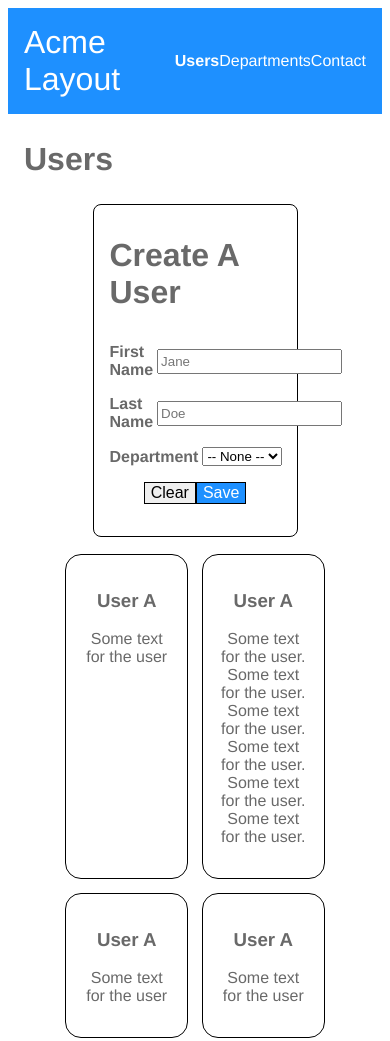
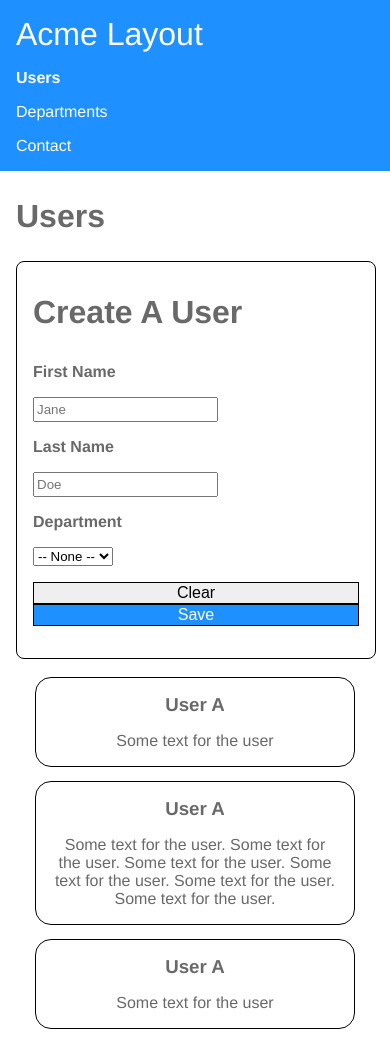
Before and after one commit to cwyoder/acme-flex-box, a plain HTML site: page index.html in a window 390 px wide. Shown: the top 1041 px of the page. Drawn offline with Linux system fonts and the light colour scheme.

Commit message:
Added meta viewport tag, mobile (600px) styles

```diff
--- a/index.html
+++ b/index.html
@@ -1,6 +1,7 @@
 <!DOCTYPE html>
 <html>
     <head>
+        <meta name="viewport" content="width=device-width, initial-scale=1">
         <link rel="stylesheet" type="text/css" href="styles.css">
     </head>
     <body>
--- a/styles.css
+++ b/styles.css
@@ -1,6 +1,7 @@
 body {
     font-family: 'Helvetica', sans-serif;
     box-sizing: border-box;
+    margin: 0;
 }
 
 #navbar {
@@ -110,10 +111,22 @@ nav {
     padding: 1rem;
     width: 26%;
     margin: 2%;
-    /* flex: 0 1 200px; */
 }
-/*
+
+.user-container h3 {
+    margin: 0 0 1rem 0;
+}
+
+.user-container p {
+    margin: 0;
+}
+
 @media (max-width: 600px) {
+    .logo {
+        flex: 0 1;
+        margin: 0 0 1rem 0;
+    }
+
     #navbar {
         flex-direction: column;
         align-items: flex-start;
@@ -123,11 +136,31 @@ nav {
         flex-direction: column;
     }
 
+    .navlink {
+        margin: 0 0 1rem 0;
+    }
+
+    .navlink:last-child {
+        margin: 0;
+    }
+
+    #input-wrapper {
+        width: calc(100% - 2rem);
+    }
+
     .input-container {
-        flex-direction: column;
+        display: block;
+    }
+
+    .input-container p {
+        margin: 0 0 1rem 0;
     }
 
     .user-container {
         width: 80%;
     }
-} */
+
+    #submit-btns {
+        flex-direction: column;
+    }
+}
```
